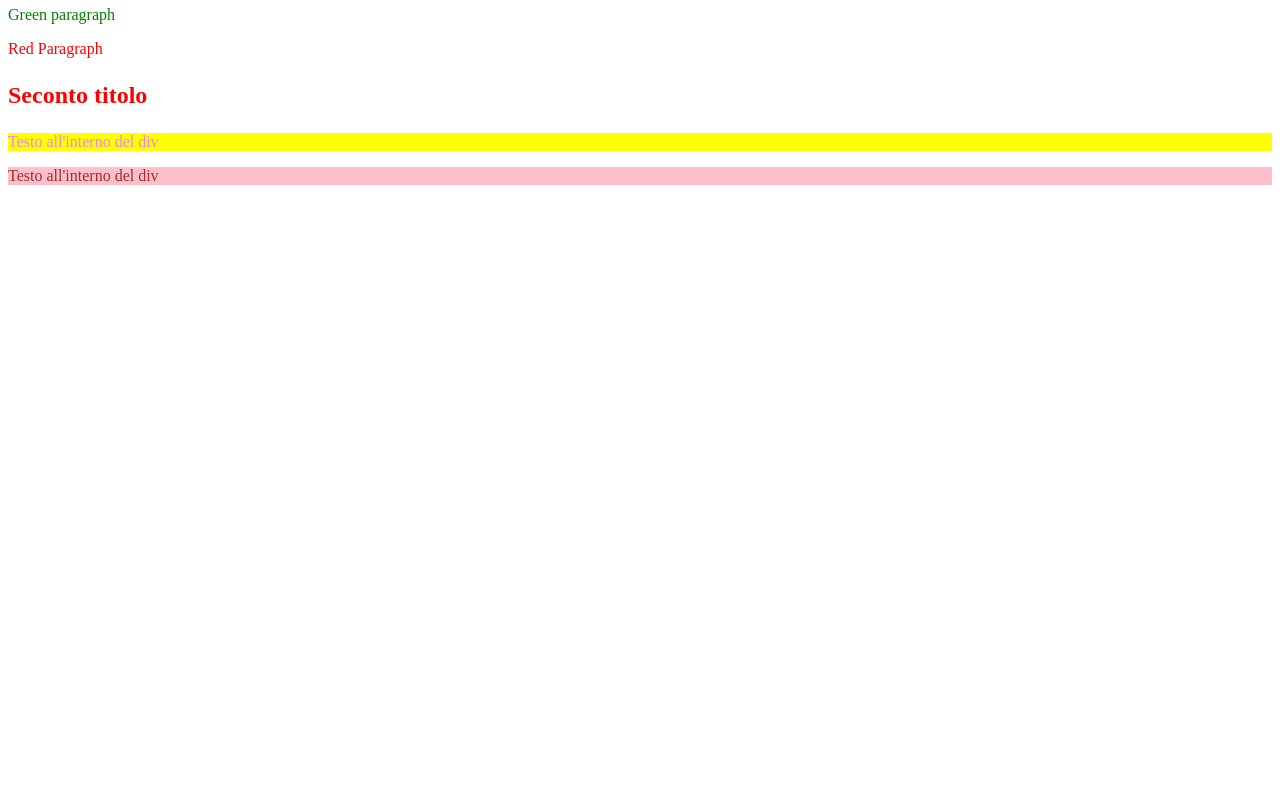
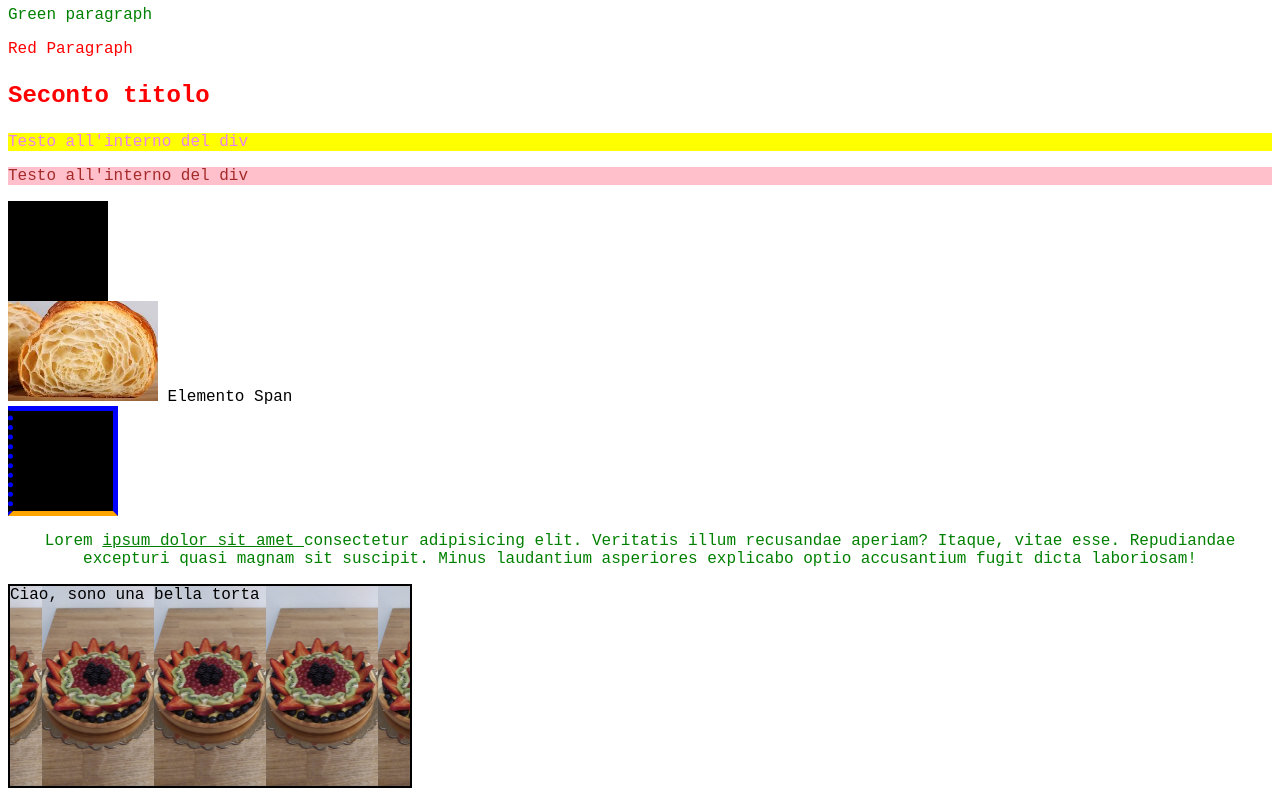
Before and after one commit to serena-peschiaroli/css-intro-examples-1, a plain HTML site: page index.html in a window 1280 px wide. Shown: the part 74-870 px from the top of the page. Before the commit the page ends 800 px from the top, so only its background shows below. Drawn offline with Linux system fonts and the light colour scheme.

Commit message:
add: completing class example

```diff
--- a/css/style.css
+++ b/css/style.css
@@ -1,3 +1,7 @@
+body {
+    font-family: 'Courier New', Courier, monospace;
+}
+
 #main-title {
     color: brown;
 }
@@ -32,3 +36,43 @@ p {
 .pink .inner-text {
     color: brown;
 }
+.square {
+    width: 100px;
+    height: 100px;
+    background-color: black;
+}
+div {
+    display:block
+}
+.rectangle-image {
+    width: 150px;
+    height: 100px;
+}
+
+/*non si setta l'altezza al di fuori delle immagini*/
+
+.border {
+    /*border-width: 5px;
+    border-color: blue;
+    border-style: solid;*/
+    border: 5px solid blue;
+    border-bottom-color: orange;
+    border-left-style: dotted;
+}
+
+.my-text {
+    text-align: center;
+}
+
+.error {
+    text-decoration: underline;
+}
+
+.box {
+    width: 400px;
+    height: 200px;
+    border: 2px solid black;
+    background-image: url(../img/PHOTO-2021-02-27-20-02-30.jpg);
+    background-position: center;
+    background-size: contain;
+}
--- a/index.html
+++ b/index.html
@@ -30,5 +30,25 @@ id si utilizza molto raramente perché un id può essere utilizzato una sola vol
         <p class="inner-text">Testo all'interno del div</p>
     </div>
 
+    <!-- esempi di width e height -->
+
+    <div class="square"></div>
+    <img class="rectangle-image" src="img/images3.jpg" alt="">
+
+    <span>Elemento Span</span>
+
+    <!-- border -->
+    <div class="square border">
+        con bordo
+    </div>
+
+    <!-- text properties -->
+
+    <p class="my-text">Lorem <span class="error">  ipsum dolor sit amet </span> consectetur adipisicing elit. Veritatis illum recusandae aperiam? Itaque, vitae esse. Repudiandae excepturi quasi magnam sit suscipit. Minus laudantium asperiores explicabo optio accusantium fugit dicta laboriosam!</p>
+
+    <!-- background images -->
+
+    <div class="box"> Ciao, sono una bella torta</div>
+
 </body>
 </html>
```
Also changed, not shown: img/PHOTO-2021-02-27-20-02-30.jpg (added), img/images3.jpg (added).
